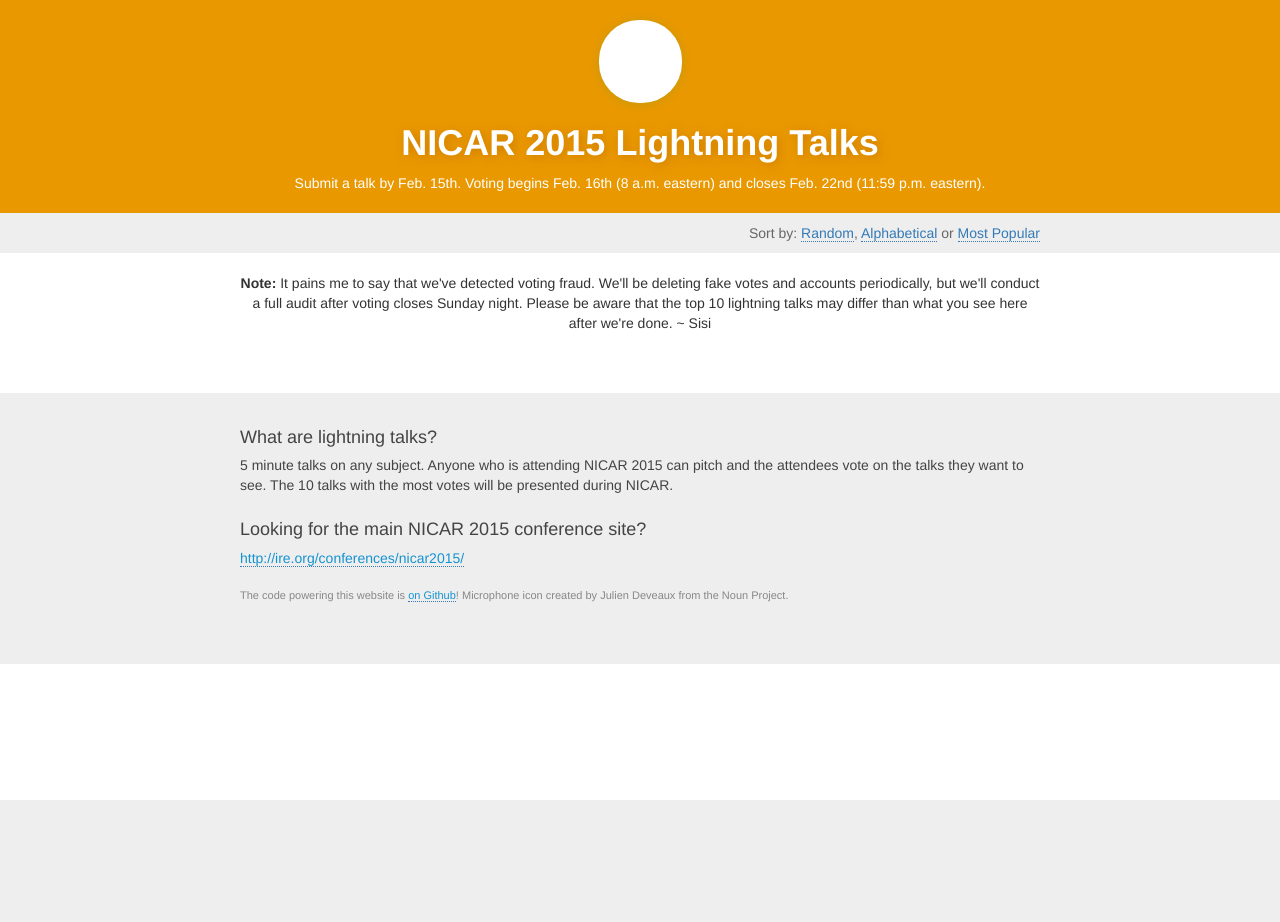
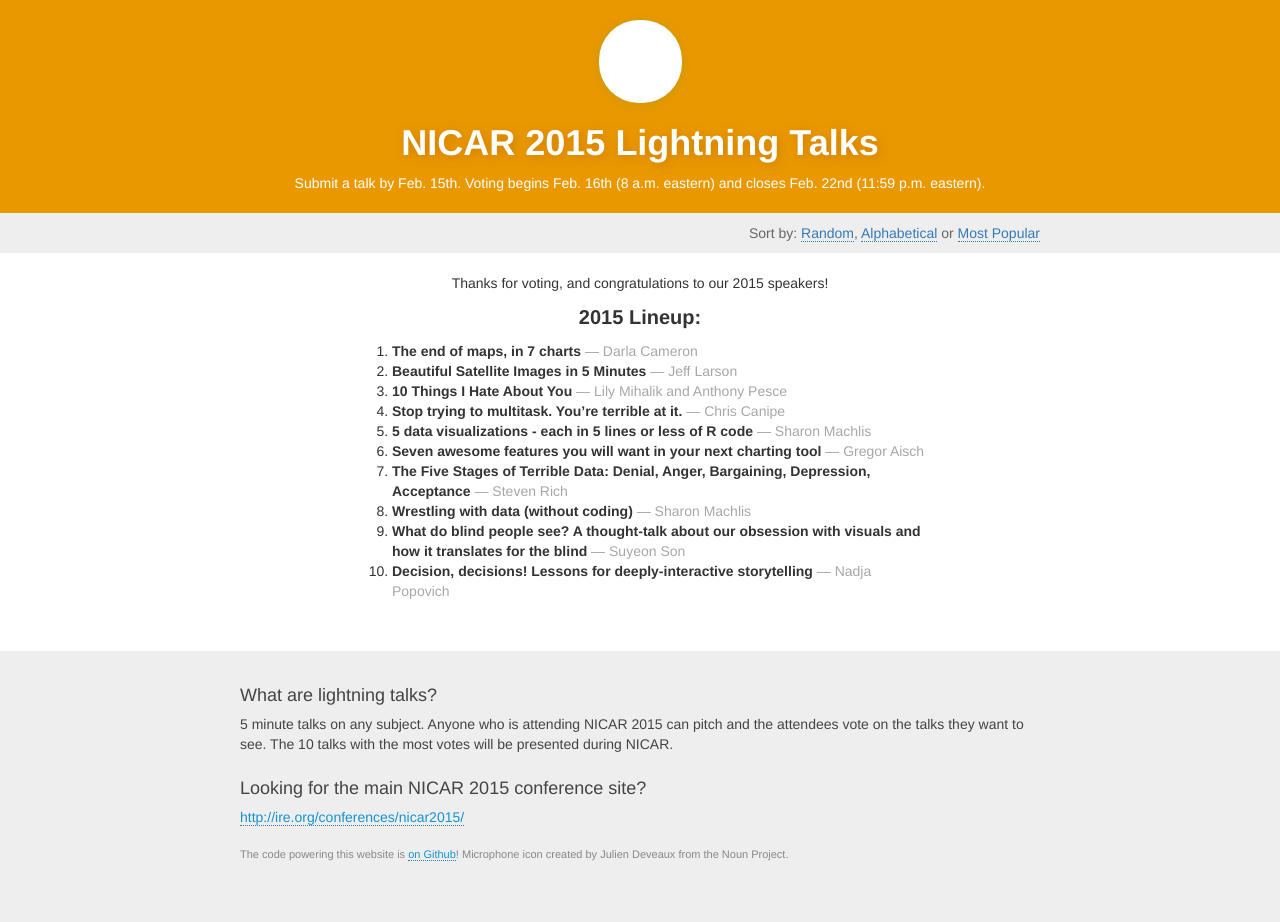
Before and after one commit to ireapps/lightning-talks, a Flask app: page / in a window 1280 px wide. Before the commit the page ends 800 px from the top, so only its background shows below. Run offline with Flask 2, Linux system fonts and the light colour scheme; data that the repository does not hold is empty; some libraries are stand-ins or nearby versions.

Commit message:
speaker lineup

```diff
--- a/templates/session_list.html
+++ b/templates/session_list.html
@@ -3,9 +3,23 @@
 {% block content %}
 
 <div class="all-sessions row">
-<!--     <p class="instructions time">It's time to vote!</p>
-    <p class="instructions">Which talks do you want to see at NICAR 2015? Vote for as many talks as you'd like!</p> -->
-    <p class="instructions"><strong>Note:</strong> It pains me to say that we've detected voting fraud. We'll be deleting fake votes and accounts periodically, but we'll conduct a full audit after voting closes Sunday night. Please be aware that the top 10 lightning talks may differ than what you see here after we're done. ~ Sisi</p>
+    <!-- <p class="instructions time">It's time to vote!</p> -->
+    <p class="instructions">Thanks for voting, and congratulations to our 2015 speakers!</p>
+    <p class="instructions time">2015 Lineup:</p>
+    <ol>
+        <li><strong>The end of maps, in 7 charts</strong><span> — Darla Cameron</span></li>
+        <li><strong>Beautiful Satellite Images in 5 Minutes</strong><span> — Jeff Larson</span></li>
+        <li><strong>10 Things I Hate About You</strong><span> — Lily Mihalik and Anthony Pesce</span></li>
+        <li><strong>Stop trying to multitask. You’re terrible at it.</strong><span> — Chris Canipe</span></li>
+        <li><strong>5 data visualizations - each in 5 lines or less of R code</strong><span> — Sharon Machlis</span></li>
+        <li><strong>Seven awesome features you will want in your next charting tool</strong><span> — Gregor Aisch</span></li>
+        <li><strong>The Five Stages of Terrible Data: Denial, Anger, Bargaining, Depression, Acceptance</strong><span> — Steven Rich</span></li>
+        <li><strong>Wrestling with data (without coding)</strong><span> — Sharon Machlis</span></li>
+        <li><strong>What do blind people see? A thought-talk about our obsession with visuals and how it translates for the blind</strong><span> — Suyeon Son</span></li>
+        <li><strong>Decision, decisions! Lessons for deeply-interactive storytelling</strong><span> — Nadja Popovich</span></li>
+    </ol>
+
+
     {% for session in sessions %}
     <div class="session unvoted cf" id="{{ session._id }}" data-title="{{ session.title }}" data-votes="{{ session.votes }}">
         <div class="votes-box">
--- a/templates/static/site.css
+++ b/templates/static/site.css
@@ -328,7 +328,14 @@ input {
     margin-top: 10px;
 }
 
+ol {
+    width: 72%;
+    margin: 0 auto;
+}
 
+li span {
+    color: #A7A7A7;
+}
 
 @media only screen and (max-width : 991px) {
     .content-box { width: 87%; }
@@ -370,4 +377,7 @@ input {
     .user-status {
         padding: 0 15px 10px 0;
     }
+    ol {
+        width: 100%;
+    }
 }
```
